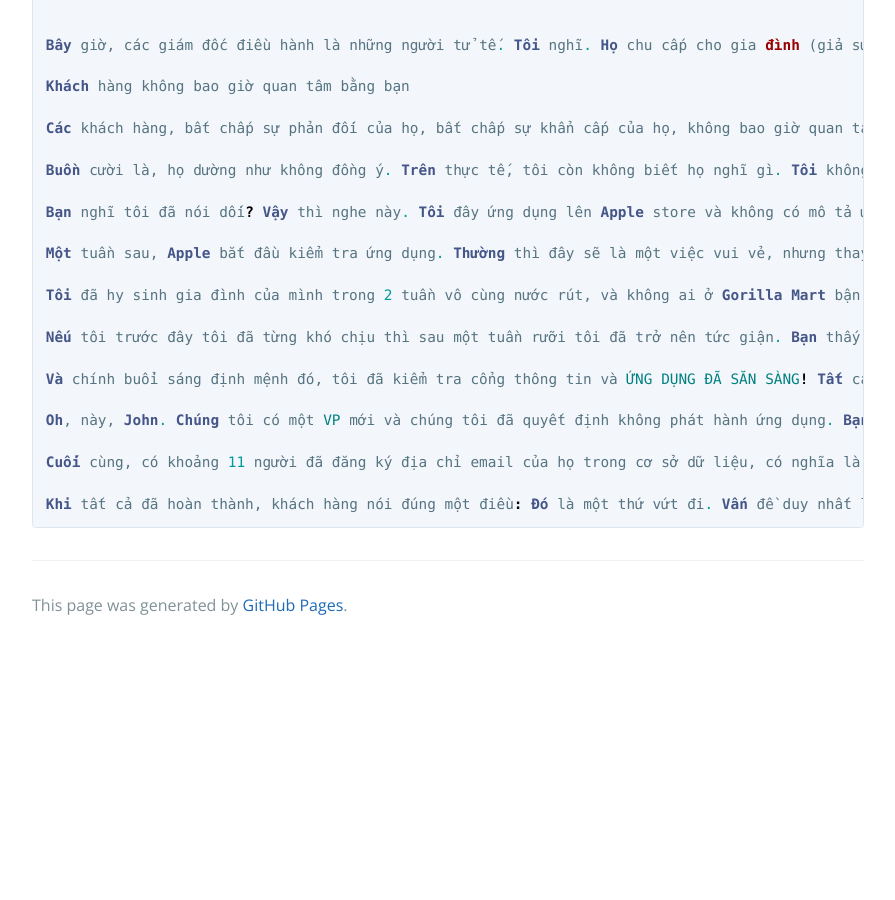
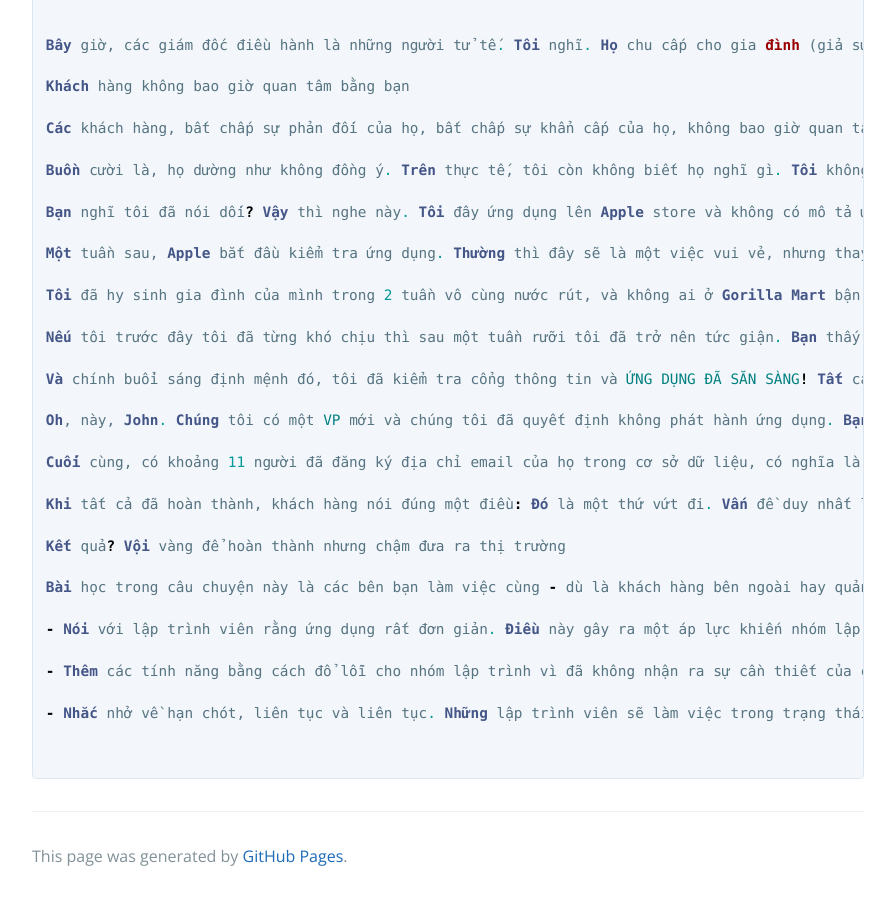
Before and after one commit to HaiBV/haibv.github.io, a Jekyll site: the page built from clean-coder/chapter-2-saying-no.md, in a window 1280 px wide and 900 px high, scrolled down 13290 px. Shown: the whole window, without its empty margins (192-1087 px from the left). Built offline with Jekyll 4.4.1, drawn with Linux system fonts in a browser that asks for light colours; our own code applies the rules of GitHub Pages for plain Markdown files; before the commit the page ends 13939 px from its top, so only the background shows below that.

Commit message:
Book - The Clean Coder - Chapter 2 - Saying No

````diff
--- a/clean-coder/chapter-2-saying-no.md
+++ b/clean-coder/chapter-2-saying-no.md
@@ -408,4 +408,16 @@ Oh, này, John. Chúng tôi có một VP mới và chúng tôi đã quyết đ
 Cuối cùng, có khoảng 11 người đã đăng ký địa chỉ email của họ trong cơ sở dữ liệu, có nghĩa là có 11 người có khả năng bước vào Gorilla Mart với một phiếu giảm giá iPhone giả. Các bạn, điều đó thật đáng xấu hổ.
 
 Khi tất cả đã hoàn thành, khách hàng nói đúng một điều: Đó là một thứ vứt đi. Vấn đề duy nhất là, nó không nên được phát hành ngay từ đầu.
+
+Kết quả? Vội vàng để hoàn thành nhưng chậm đưa ra thị trường
+
+Bài học trong câu chuyện này là các bên bạn làm việc cùng - dù là khách hàng bên ngoài hay quản lý nội bộ - đã tìm ra cách để lập trình viên viết code nhanh chóng. Hiệu quả không? Không. Nhanh không? Có. Và đây là cách họ làm:
+
+- Nói với lập trình viên rằng ứng dụng rất đơn giản. Điều này gây ra một áp lực khiến nhóm lập trình gặp phải những định kiến sai lầm. Nó cũng khiến họ bắt đầu làm việc sớm hơn, nhờ đó họ...
+
+- Thêm các tính năng bằng cách đổ lỗi cho nhóm lập trình vì đã không nhận ra sự cần thiết của chúng từ sớm. Trong câu chuyện trên, nội dung được hardcode sẽ yêu cầu các bản cập nhật ứng dụng để thay đổi. Tại sao tôi có thể không nhận ra việc đó? Tôi nhận ra, nhưng tôi đã thực hiện một lời hứa sai lầm trước đó, đó chính là lý do. Hoặc khách hàng sẽ thuê "một nhân sự mới", người sẽ nhận ra rằng có một số thiếu sót rõ ràng. Một ngày nọ khách hàng nói họ đã thuê Steve Jobs và hỏi chúng ta có thể thêm thuật giả kim vào ứng dụng không? Sau đó, họ sẽ...
+
+- Nhắc nhở về hạn chót, liên tục và liên tục. Những lập trình viên sẽ làm việc trong trạng thái nhanh nhất và chăm chỉ nhất (và tất nhiên là dễ mắc lỗi nhất, nhưng có ai quan tâm đâu, phải không nào?) với thời hạn chỉ vài ngày. Tại sao phải nói với họ rằng chúng ta có thể lùi hạn chót ra xa hơn trong khi họ đang làm việc rất hiệu quả? Tận dụng lợi thế của nó đi. Và mọi việc cứ thế trôi qua, một vài ngày được thêm vào, một tuần được thêm vào, ngay cả khi bạn đã làm việc 20 tiếng một ngày để mọi thứ hoạt động. Nó giống như câu chuyện con lừa và củ cà rốt, ngoại trừ việc bạn được đối xử không bằng con lừa.
+
+
 ```
````
